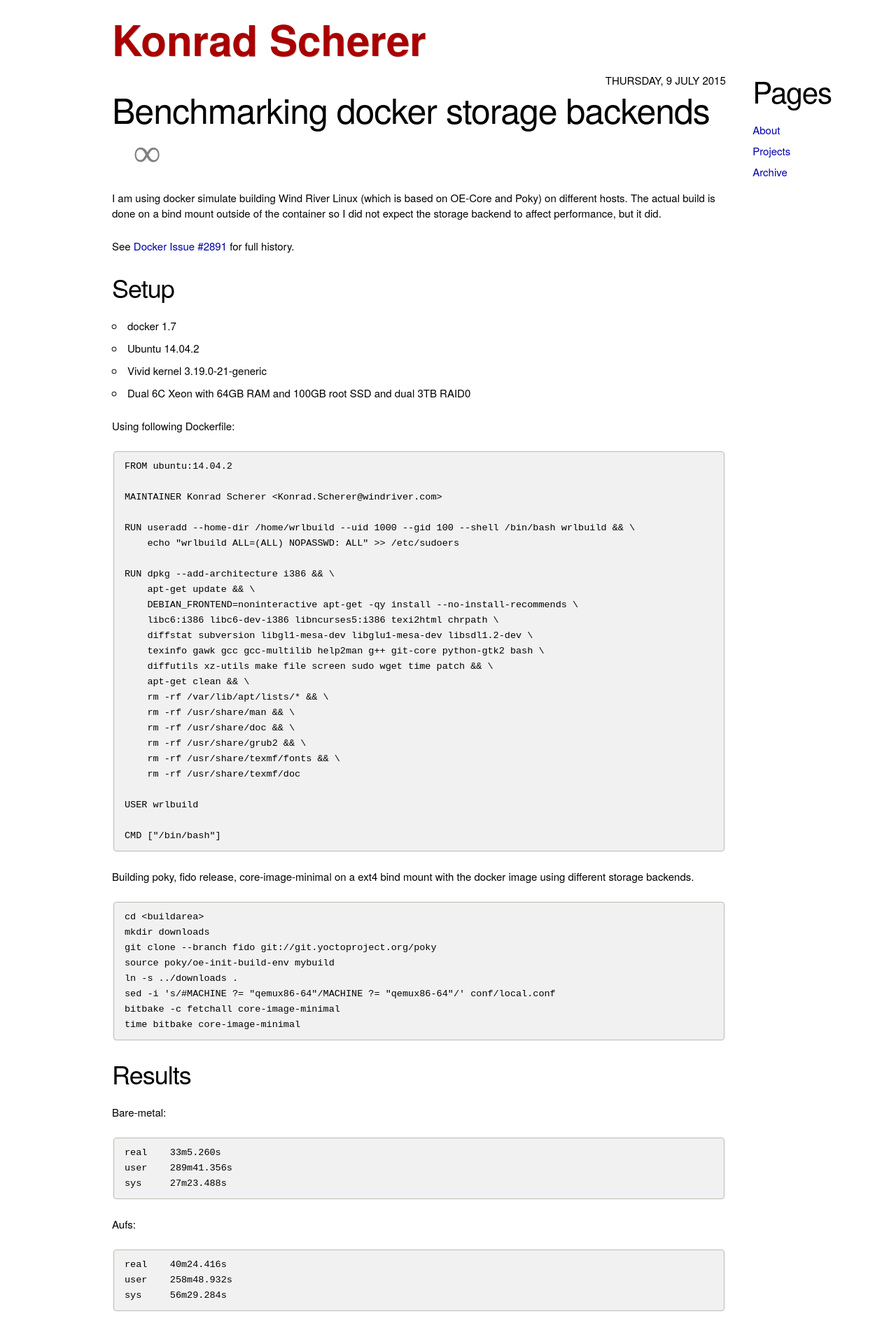
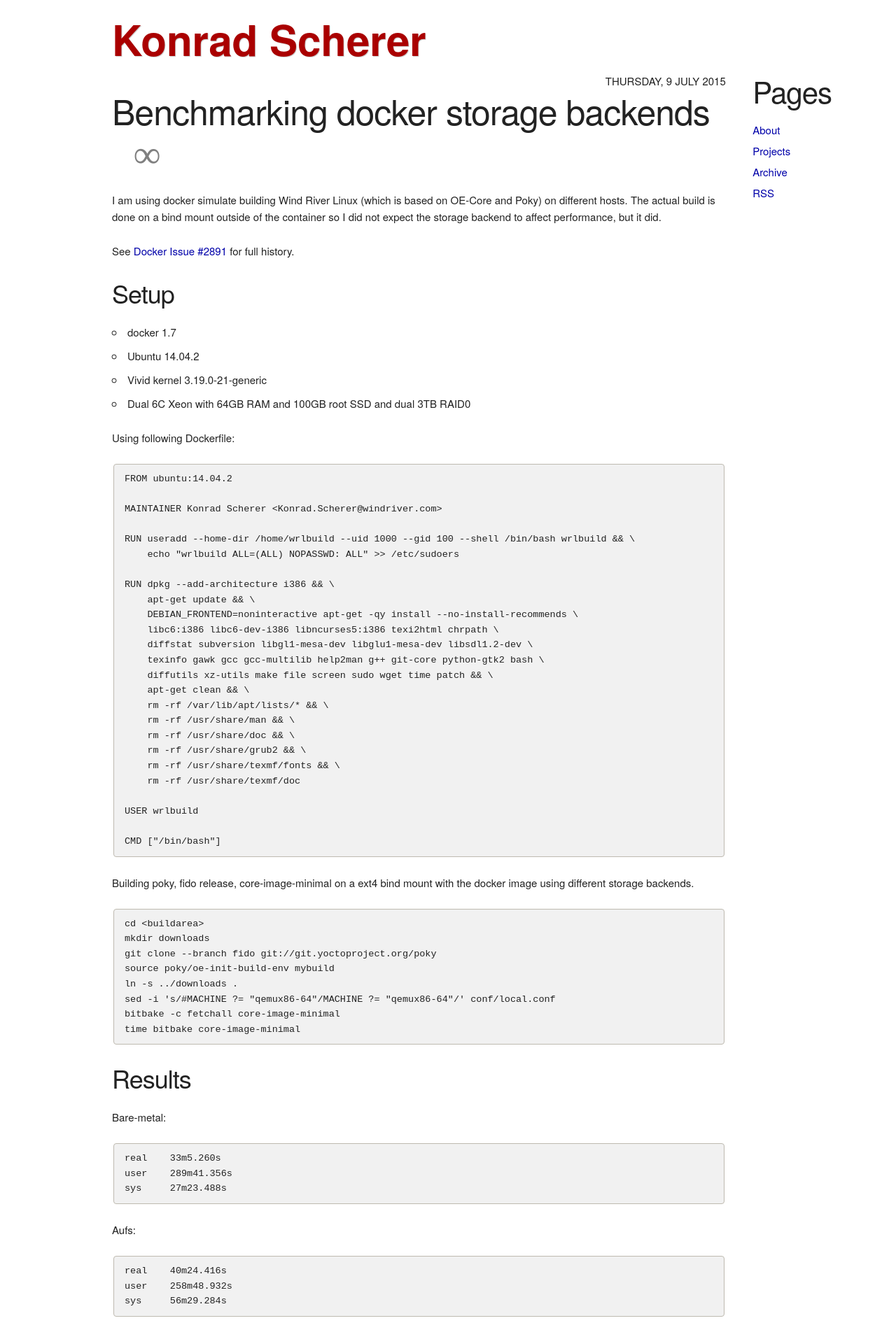
Before and after one commit to kscherer/kscherer.github.com, a Jekyll site: the page built from index.html, in a window 1280 px wide. Shown: the top 1901 px of the page at 70% size. Built offline with Jekyll 4.4.1, drawn with Linux system fonts in a browser that asks for light colours; the list of posts is cut into pages by our own code.

```diff
--- a/_layouts/default.html
+++ b/_layouts/default.html
@@ -8,6 +8,7 @@
    <title>{{ page.title }}</title>
    {% endif %}
    <meta name="author" content="Konrad Scherer" />
+   <link rel="alternate" type="application/atom+xml" href="{{ site.baseurl }}atom.xml" title="Atom feed">
 
    <!-- syntax highlighting CSS -->
    <link rel="stylesheet" href="{{ site.baseurl }}css/syntax.css" type="text/css" />
@@ -16,7 +17,6 @@
    <link rel="stylesheet" type="text/css" href="{{ site.baseurl }}css/normalize.css">
    <link rel="stylesheet" type="text/css" href="{{ site.baseurl }}css/skeleton.css">
    <link rel="stylesheet" type="text/css" href="{{ site.baseurl }}css/layout.css">
-
 </head>
 <body>
 
@@ -34,6 +34,7 @@
         <li><a href="{{ site.baseurl }}pages/about.html">About</a></li>
         <li><a href="{{ site.baseurl }}pages/projects.html">Projects</a></li>
         <li><a href="{{ site.baseurl }}pages/archive.html">Archive</a></li>
+        <li><a href="{{ site.baseurl }}atom.xml">RSS</a></li>
       </ul>
     </div>
 
--- a/atom.xml
+++ b/atom.xml
@@ -1,6 +1,4 @@
 ---
-layout: nil
-title : Atom Feed
 ---
 <?xml version="1.0" encoding="utf-8"?>
 <feed xmlns="http://www.w3.org/2005/Atom">
--- a/css/layout.css
+++ b/css/layout.css
@@ -18,15 +18,12 @@
 /* #Site Styles
 ================================================== */
 
-body {
-  color: #000000;
-  font: 15px/22px "HelveticaNeue", "Helvetica Neue", Helvetica, Arial, sans-serif;
-}
-
+/* Add a bit of room at the top of the page */
 .container {
   margin-top: 25px;
 }
 
+/* Make a separater and make the footer smaller and gray */
 .container .footer {
   font-size: 80%;
   color: #666;
@@ -66,7 +63,7 @@ a:hover {
 
 a, a:visited {
   color: #0000a9;
-  text-decoration: non;
+  text-decoration: none;
   outline: 0;
 }
 
```
